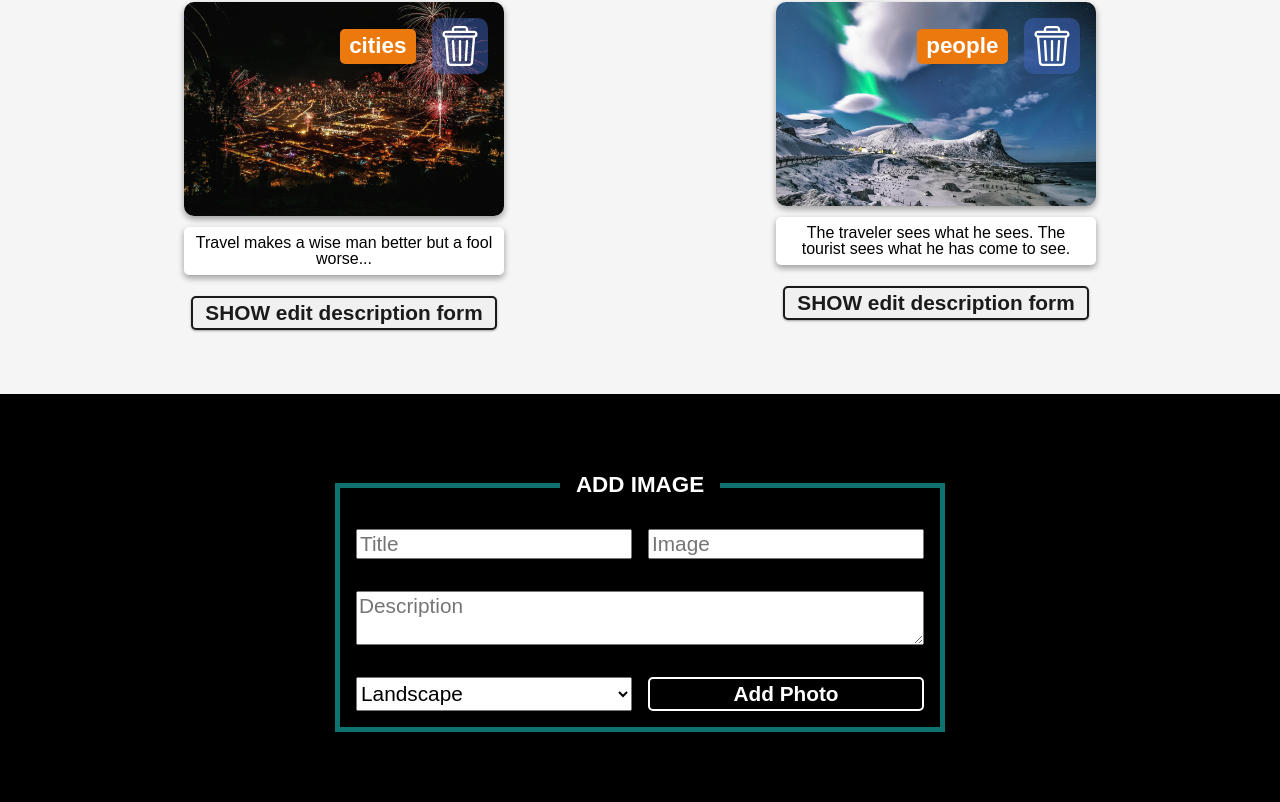
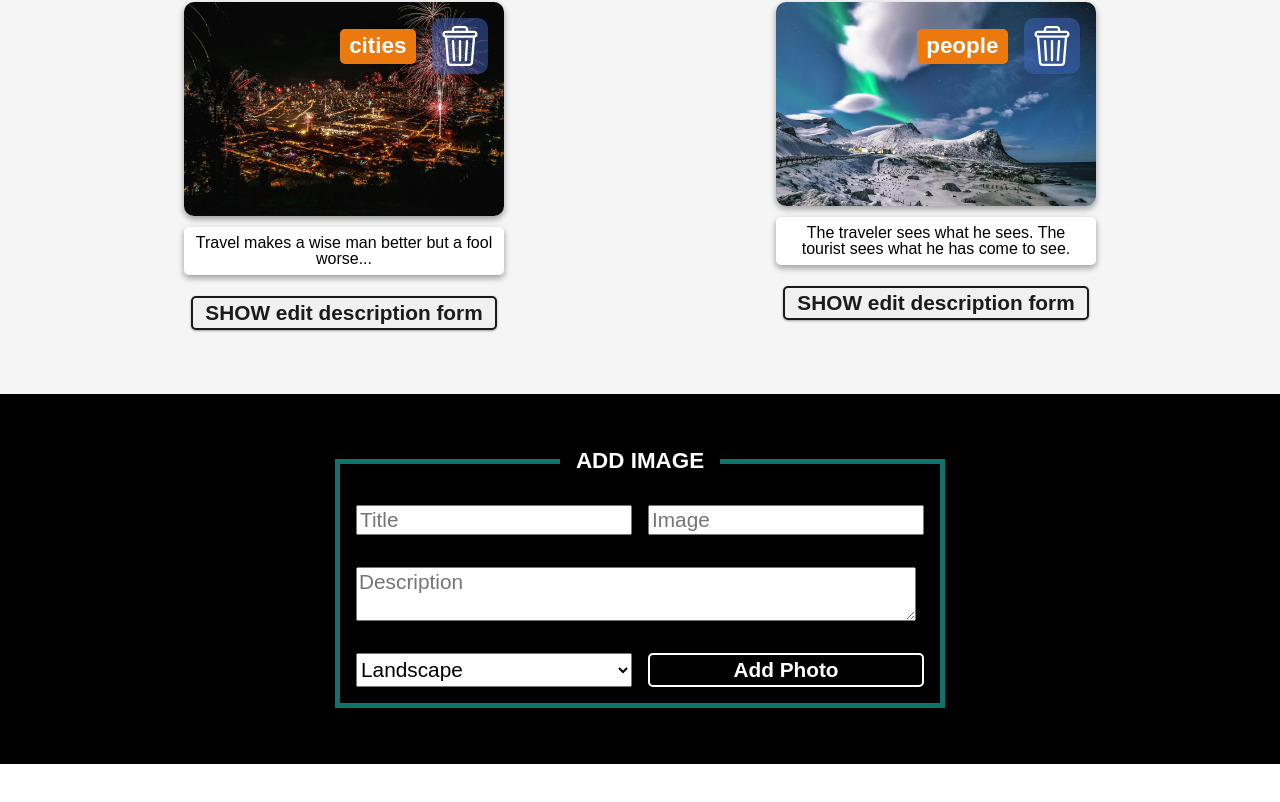
Before and after one commit to Moniaesz/pwa-react-image-gallery, a React (Create React App) app: page / in a window 1280 px wide. Shown: the part 2320-3122 px from the top of the page. After the commit the page ends 3084 px from the top, so only its background shows below. Built offline with nearby package versions, Linux system fonts and the light colour scheme; the HTML template or start-up script is replaced by a standard one.

Commit message:
fix AddImageForm styles for RWD purposes

```diff
--- a/src/components/AddImageForm/AddImageForm.css
+++ b/src/components/AddImageForm/AddImageForm.css
@@ -5,16 +5,15 @@
   padding: 2rem
 }
 .add-image__form {
-  margin: 3rem auto 3rem auto;
+  margin: 1.5rem auto 1.5rem auto;
   display: grid;
-  grid-template-columns: repeat(2, 1fr);
   border: 5px solid rgba(32, 218, 209, 0.527);
   padding: 1rem;
   max-width: fit-content;
   grid-gap: 1rem;
 }
 .add-image__descritption {
-  grid-column: 1 / -1;
+  width: 97.5%;
 }
 .add-image__form > * {
   font-family: inherit;
@@ -33,3 +32,13 @@
 .btn-add-image:hover {
   background: rgba(32, 218, 209, 0.527);
 }
+
+@media screen and (min-width: 594px) {
+  .add-image__form {
+    grid-template-columns: repeat(2, 1fr);
+    grid-gap: 1rem;
+  }
+  .add-image__descritption {
+    grid-column: 1 / -1;
+  }
+}
```
